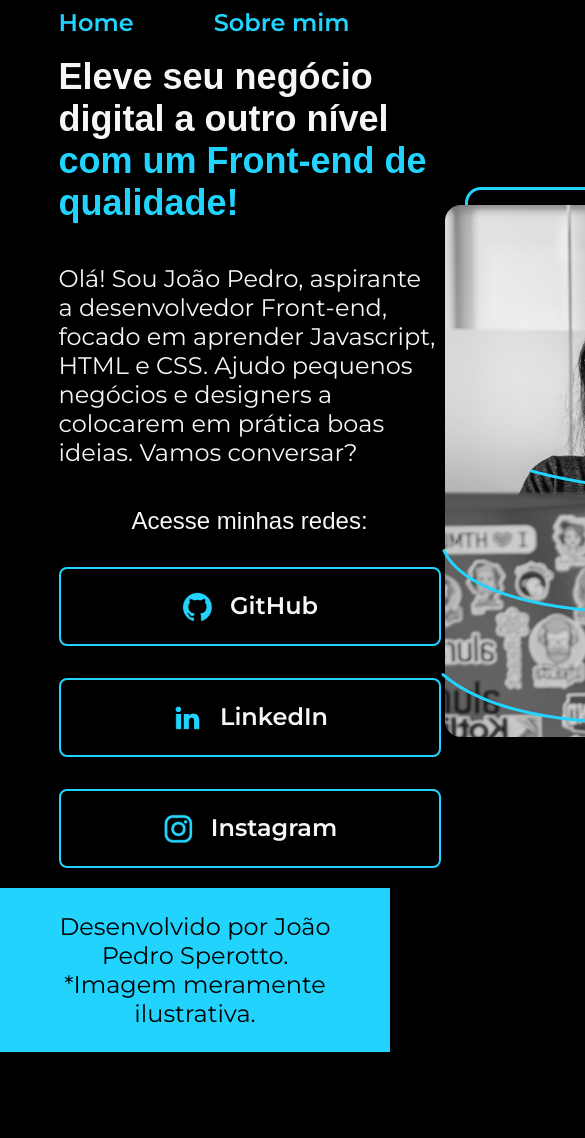
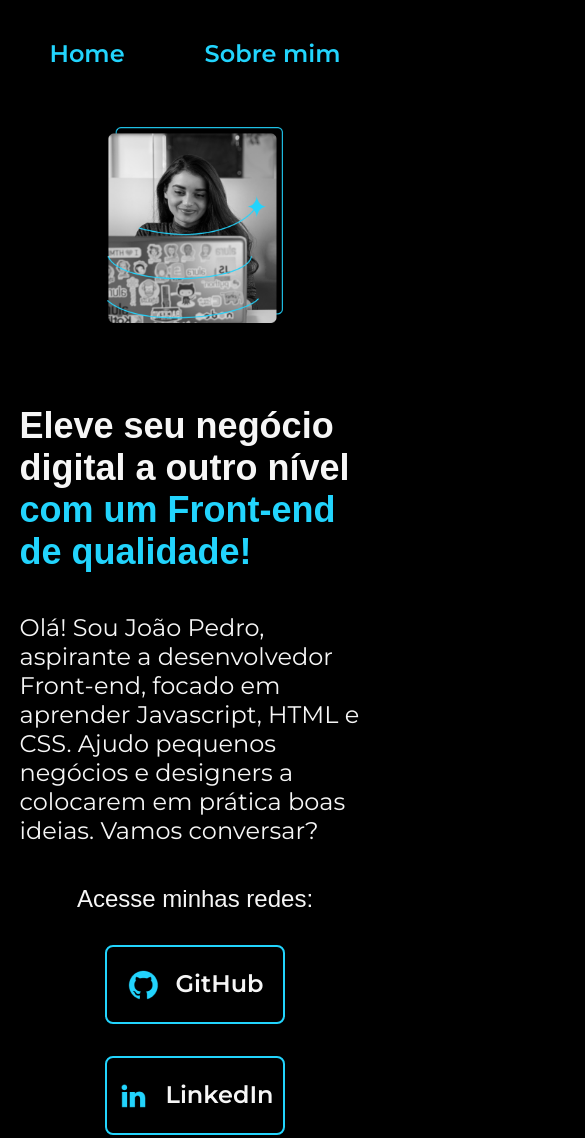
Before and after one commit to CasaDoJoao/portifolio, a plain HTML site: page index.html in a window 390 px wide. Shown: the top 1138 px of the page, 585 px wide, since content can reach past the window. Before the commit the page ends 1052 px from the top, so only its background shows below. Drawn offline with Linux system fonts and the light colour scheme.

Commit message:
atualizando para disposição mobile

```diff
--- a/index.html
+++ b/index.html
@@ -28,19 +28,19 @@
             conversar?</p>
             <div class="apresentacao__links">
                 <h2 class="apresentacao__links__subtitulo">Acesse minhas redes:</h2>
-                <a class="apresentacao__links__link" href="https://github.com/casadojoao">
+                <a class="apresentacao__links__navegacao" href="https://github.com/casadojoao">
                 <img src="./assets/github.png">GitHub</a>
-                <a class="apresentacao__links__link" href="https://linkedin.com/in/joaopedrosperotto">
+                <a class="apresentacao__links__navegacao" href="https://linkedin.com/in/joaopedrosperotto">
                 <img src="./assets/linkedin.png">LinkedIn</a>
-                <a class="apresentacao__links__link" href="https://instagram.com/casadojoao">
+                <a class="apresentacao__links__navegacao" href="https://instagram.com/casadojoao">
                 <img src="./assets/instagram.png">Instagram</a>
             </div>
         </section>
-        <img src="./assets/Imagem.png" alt="Foto da Joana Santos programando">*
+        <img class="apresentacao__imagem" src="./assets/Imagem.png" alt="Foto da Joana Santos programando">
     </main>
     <footer class="rodape">
         <p>Desenvolvido por João Pedro Sperotto.</p>
-        <p>*Imagem meramente ilustrativa.</p>
+        <p>Imagem meramente ilustrativa.</p>
     </footer>
 </body>
 
--- a/styles/style.css
+++ b/styles/style.css
@@ -14,7 +14,7 @@
     padding: 0;
 }
 
-body{
+body {
     box-sizing: border-box;
     background-color: var(--cor-primaria);
     color: var(--cor-secundaria);
@@ -37,51 +37,52 @@ body{
     text-decoration: none;
 }
 
-.apresentacao{
+.apresentacao {
     padding: 5% 15%;
     display: flex;
     align-items: center;
     justify-content: space-between;
+    gap: 82px;
 }
-.apresentacao__conteudo{
-    width: 615px;
+.apresentacao__conteudo {
+    width: 50%;
     display: flex;
     flex-direction: column;
     gap: 40px;
 }
 
-.apresentacao__conteudo__titulo{
+.apresentacao__conteudo__titulo {
     font-size: 2.25rem;
     font-family: var(--font-primaria);
 }
 
-.titulo-destaque{
+.titulo-destaque {
     color: var(--cor-terciaria);
 }
 
-.apresentacao__conteudo__texto{
+.apresentacao__conteudo__texto {
     font-size: 1.5rem;
     font-family: var(--font-secundaria);
 }
 
-.apresentacao__links{
+.apresentacao__links {
     display: flex;
     flex-direction: column;
     justify-content: space-between;
     align-items: center;
     gap: 32px;
 }
-.apresentacao__links__subtitulo{
+.apresentacao__links__subtitulo {
     font-family: var(--font-primaria);
     font-weight: 400;
     font-size: 1.5rem;
 }
-.apresentacao__links__link{
+.apresentacao__links__navegacao {
     display: flex;
     justify-content: center;
     gap: 16px;
     border: 2px solid var(--cor-terciaria);
-    width: 378px;
+    width: 50%;
     text-align: center;
     border-radius: 8px;
     font-size: 1.5rem;
@@ -96,6 +97,10 @@ body{
     background-color: var(--cor-hover);
 }
 
+.apresentacao__imagem {
+    width: 50%;
+}
+
 .rodape {
     padding: 24px;
     color: var(--cor-primaria);
@@ -105,3 +110,22 @@ body{
     font-size: 1.5rem;
     font-weight: 400;
 }
+@media (max-width: 1200px) {
+    .cabecalho {
+        padding: 10%;
+    }
+
+    .cabecalho__menu {
+        justify-content: center;
+    }
+
+    .apresentacao {
+        flex-direction: column-reverse;
+        padding: 5%;
+    }
+
+    .apresentacao__conteudo {
+        width: auto;
+    }
+
+}
```
Also changed, not shown: about.html (+2 -2 lines).
